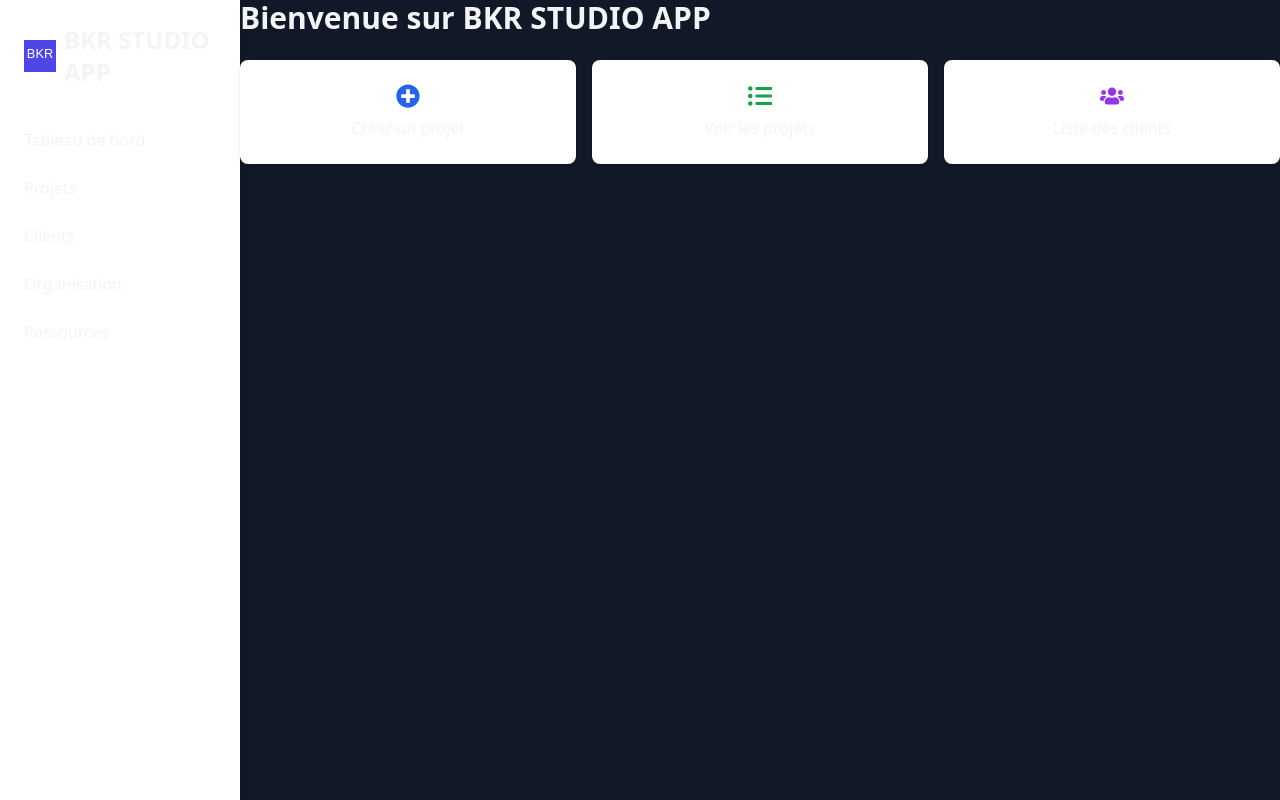
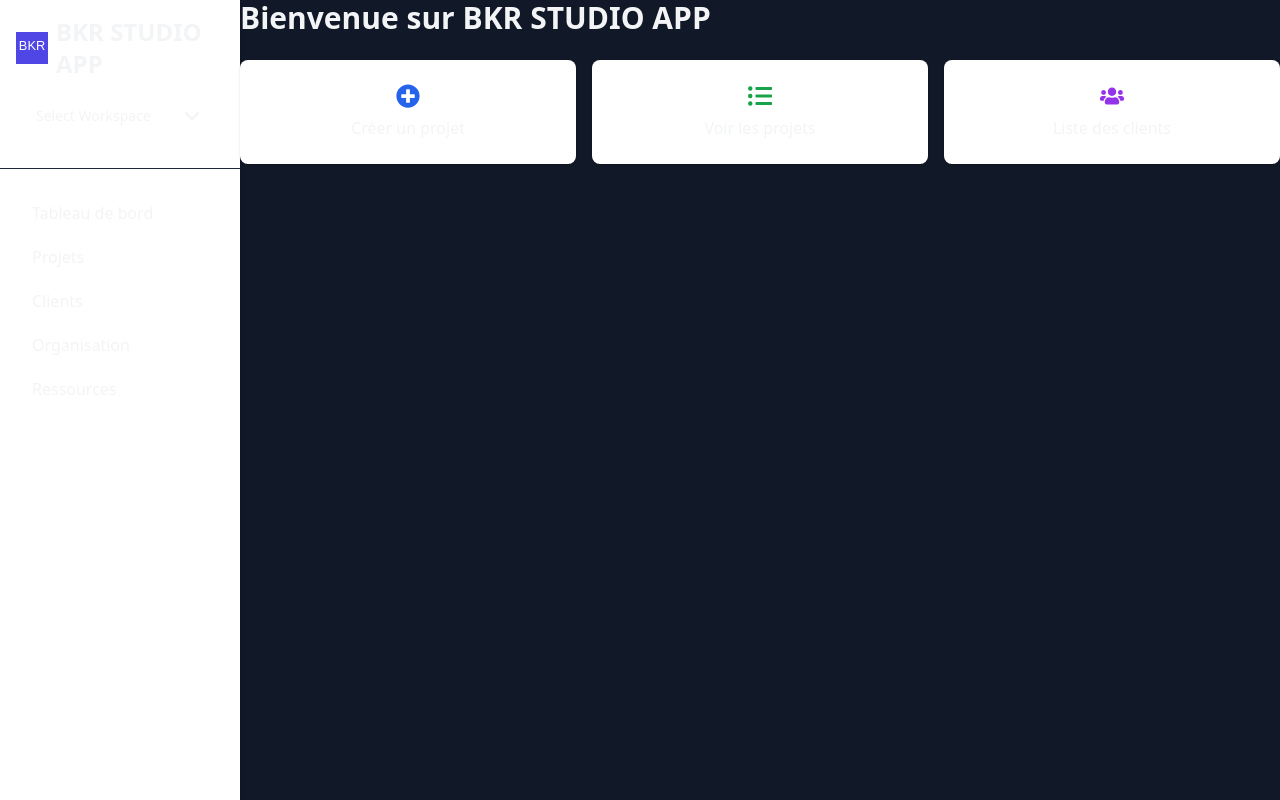
Before and after one commit to bakar-bkr-studio/app-gestion-auto-entreprise, a Next.js app: page / in a window 1280 px wide. Built offline with nearby package versions, Linux system fonts and the light colour scheme.

Commit message:
Add shadcn sidebar components and update layout

```diff
--- a/app/layout.tsx
+++ b/app/layout.tsx
@@ -1,6 +1,21 @@
 import '../styles/globals.css';
 import Link from 'next/link';
 import Image from 'next/image';
+import { ChevronDown } from 'lucide-react';
+
+import {
+  Sidebar,
+  SidebarHeader,
+  SidebarMenu,
+  SidebarMenuItem,
+  SidebarMenuButton,
+} from '@/components/ui/sidebar';
+import {
+  DropdownMenu,
+  DropdownMenuTrigger,
+  DropdownMenuContent,
+  DropdownMenuItem,
+} from '@/components/ui/dropdown-menu';
 
 import { ReactNode } from 'react';
 import { ProjectsProvider } from '../components/ProjectsProvider';
@@ -9,19 +24,61 @@ export default function RootLayout({ children }: { children: ReactNode }) {
   return (
     <html lang="fr" className="dark">
       <body className="flex min-h-screen bg-gray-900 text-gray-100 dark:bg-gray-900 dark:text-gray-100">
-        <aside className="w-60 flex-col bg-white dark:bg-gray-800 shadow-md">
-          <div className="flex items-center space-x-2 p-6 text-2xl font-bold">
-            <Image src="/logo.svg" width={32} height={32} alt="logo" />
-            <span>BKR STUDIO APP</span>
-          </div>
-          <nav className="mt-2 flex flex-col space-y-2 flex-1">
-            <Link className="px-6 py-2 hover:bg-gray-100 dark:hover:bg-gray-700" href="/">Tableau de bord</Link>
-            <Link className="px-6 py-2 hover:bg-gray-100 dark:hover:bg-gray-700" href="/projects">Projets</Link>
-            <Link className="px-6 py-2 hover:bg-gray-100 dark:hover:bg-gray-700" href="/clients">Clients</Link>
-            <Link className="px-6 py-2 hover:bg-gray-100 dark:hover:bg-gray-700" href="/organisation">Organisation</Link>
-            <Link className="px-6 py-2 hover:bg-gray-100 dark:hover:bg-gray-700" href="/ressources">Ressources</Link>
-          </nav>
-        </aside>
+        <Sidebar>
+          <SidebarHeader>
+            <div className="flex items-center space-x-2 text-2xl font-bold">
+              <Image src="/logo.svg" width={32} height={32} alt="logo" />
+              <span>BKR STUDIO APP</span>
+            </div>
+            <SidebarMenu>
+              <SidebarMenuItem>
+                <DropdownMenu>
+                  <DropdownMenuTrigger asChild>
+                    <SidebarMenuButton>
+                      Select Workspace
+                      <ChevronDown className="ml-auto" />
+                    </SidebarMenuButton>
+                  </DropdownMenuTrigger>
+                  <DropdownMenuContent className="w-[--radix-popper-anchor-width]">
+                    <DropdownMenuItem>
+                      <span>Acme Inc</span>
+                    </DropdownMenuItem>
+                    <DropdownMenuItem>
+                      <span>Acme Corp.</span>
+                    </DropdownMenuItem>
+                  </DropdownMenuContent>
+                </DropdownMenu>
+              </SidebarMenuItem>
+            </SidebarMenu>
+          </SidebarHeader>
+          <SidebarMenu className="mt-2 flex-1">
+            <SidebarMenuItem>
+              <Link className="block px-6 py-2 hover:bg-gray-100 dark:hover:bg-gray-700" href="/">
+                Tableau de bord
+              </Link>
+            </SidebarMenuItem>
+            <SidebarMenuItem>
+              <Link className="block px-6 py-2 hover:bg-gray-100 dark:hover:bg-gray-700" href="/projects">
+                Projets
+              </Link>
+            </SidebarMenuItem>
+            <SidebarMenuItem>
+              <Link className="block px-6 py-2 hover:bg-gray-100 dark:hover:bg-gray-700" href="/clients">
+                Clients
+              </Link>
+            </SidebarMenuItem>
+            <SidebarMenuItem>
+              <Link className="block px-6 py-2 hover:bg-gray-100 dark:hover:bg-gray-700" href="/organisation">
+                Organisation
+              </Link>
+            </SidebarMenuItem>
+            <SidebarMenuItem>
+              <Link className="block px-6 py-2 hover:bg-gray-100 dark:hover:bg-gray-700" href="/ressources">
+                Ressources
+              </Link>
+            </SidebarMenuItem>
+          </SidebarMenu>
+        </Sidebar>
         <ProjectsProvider>
           <main className="flex-1">{children}</main>
         </ProjectsProvider>
--- /dev/null
+++ b/components/ui/dropdown-menu.tsx
@@ -0,0 +1,86 @@
+import * as React from 'react'
+import * as DropdownMenuPrimitive from '@radix-ui/react-dropdown-menu'
+
+import { cn } from '../lib/utils'
+
+const DropdownMenu = DropdownMenuPrimitive.Root
+const DropdownMenuTrigger = DropdownMenuPrimitive.Trigger
+const DropdownMenuGroup = DropdownMenuPrimitive.Group
+const DropdownMenuPortal = DropdownMenuPrimitive.Portal
+const DropdownMenuSub = DropdownMenuPrimitive.Sub
+const DropdownMenuSubTrigger = React.forwardRef<
+  React.ElementRef<typeof DropdownMenuPrimitive.SubTrigger>,
+  React.ComponentPropsWithoutRef<typeof DropdownMenuPrimitive.SubTrigger>
+>(({ className, inset, ...props }, ref) => (
+  <DropdownMenuPrimitive.SubTrigger
+    ref={ref}
+    className={cn(
+      'flex cursor-default select-none items-center rounded-sm px-2 py-1.5 text-sm outline-none focus:bg-accent focus:text-accent-foreground data-[state=open]:bg-accent data-[state=open]:text-accent-foreground',
+      inset && 'pl-8',
+      className
+    )}
+    {...props}
+  />
+))
+DropdownMenuSubTrigger.displayName = DropdownMenuPrimitive.SubTrigger.displayName
+
+const DropdownMenuSubContent = React.forwardRef<
+  React.ElementRef<typeof DropdownMenuPrimitive.SubContent>,
+  React.ComponentPropsWithoutRef<typeof DropdownMenuPrimitive.SubContent>
+>(({ className, ...props }, ref) => (
+  <DropdownMenuPrimitive.SubContent
+    ref={ref}
+    className={cn(
+      'z-50 min-w-[8rem] overflow-hidden rounded-md border bg-popover p-1 text-popover-foreground shadow-md data-[state=open]:animate-in data-[state=closed]:animate-out data-[state=closed]:fade-out-0 data-[state=open]:fade-in-0',
+      className
+    )}
+    {...props}
+  />
+))
+DropdownMenuSubContent.displayName = DropdownMenuPrimitive.SubContent.displayName
+
+const DropdownMenuContent = React.forwardRef<
+  React.ElementRef<typeof DropdownMenuPrimitive.Content>,
+  React.ComponentPropsWithoutRef<typeof DropdownMenuPrimitive.Content>
+>(({ className, sideOffset = 4, ...props }, ref) => (
+  <DropdownMenuPrimitive.Portal>
+    <DropdownMenuPrimitive.Content
+      ref={ref}
+      sideOffset={sideOffset}
+      className={cn(
+        'z-50 min-w-[8rem] overflow-hidden rounded-md border bg-popover p-1 text-popover-foreground shadow-md data-[state=open]:animate-in data-[state=closed]:animate-out data-[state=closed]:fade-out-0 data-[state=open]:fade-in-0',
+        className
+      )}
+      {...props}
+    />
+  </DropdownMenuPrimitive.Portal>
+))
+DropdownMenuContent.displayName = DropdownMenuPrimitive.Content.displayName
+
+const DropdownMenuItem = React.forwardRef<
+  React.ElementRef<typeof DropdownMenuPrimitive.Item>,
+  React.ComponentPropsWithoutRef<typeof DropdownMenuPrimitive.Item>
+>(({ className, inset, ...props }, ref) => (
+  <DropdownMenuPrimitive.Item
+    ref={ref}
+    className={cn(
+      'relative flex cursor-default select-none items-center rounded-sm px-2 py-1.5 text-sm outline-none focus:bg-accent focus:text-accent-foreground data-[disabled]:pointer-events-none data-[disabled]:opacity-50',
+      inset && 'pl-8',
+      className
+    )}
+    {...props}
+  />
+))
+DropdownMenuItem.displayName = DropdownMenuPrimitive.Item.displayName
+
+export {
+  DropdownMenu,
+  DropdownMenuTrigger,
+  DropdownMenuContent,
+  DropdownMenuItem,
+  DropdownMenuGroup,
+  DropdownMenuPortal,
+  DropdownMenuSub,
+  DropdownMenuSubTrigger,
+  DropdownMenuSubContent,
+}
--- /dev/null
+++ b/components/ui/sidebar.tsx
@@ -0,0 +1,56 @@
+import * as React from 'react'
+
+import { cn } from '../lib/utils'
+
+const Sidebar = React.forwardRef<
+  HTMLDivElement,
+  React.HTMLAttributes<HTMLDivElement>
+>(({ className, ...props }, ref) => (
+  <div
+    ref={ref}
+    className={cn('flex flex-col w-60 bg-white dark:bg-gray-800 shadow-md', className)}
+    {...props}
+  />
+))
+Sidebar.displayName = 'Sidebar'
+
+const SidebarHeader = React.forwardRef<
+  HTMLDivElement,
+  React.HTMLAttributes<HTMLDivElement>
+>(({ className, ...props }, ref) => (
+  <div ref={ref} className={cn('border-b p-4', className)} {...props} />
+))
+SidebarHeader.displayName = 'SidebarHeader'
+
+const SidebarMenu = React.forwardRef<
+  HTMLUListElement,
+  React.HTMLAttributes<HTMLUListElement>
+>(({ className, ...props }, ref) => (
+  <ul ref={ref} className={cn('px-2 py-4 space-y-1', className)} {...props} />
+))
+SidebarMenu.displayName = 'SidebarMenu'
+
+const SidebarMenuItem = React.forwardRef<
+  HTMLLIElement,
+  React.HTMLAttributes<HTMLLIElement>
+>(({ className, ...props }, ref) => (
+  <li ref={ref} className={cn('list-none', className)} {...props} />
+))
+SidebarMenuItem.displayName = 'SidebarMenuItem'
+
+const SidebarMenuButton = React.forwardRef<
+  HTMLButtonElement,
+  React.ButtonHTMLAttributes<HTMLButtonElement>
+>(({ className, ...props }, ref) => (
+  <button
+    ref={ref}
+    className={cn(
+      'flex w-full items-center gap-2 rounded-md px-3 py-2 text-sm font-medium hover:bg-gray-100 dark:hover:bg-gray-700',
+      className
+    )}
+    {...props}
+  />
+))
+SidebarMenuButton.displayName = 'SidebarMenuButton'
+
+export { Sidebar, SidebarHeader, SidebarMenu, SidebarMenuItem, SidebarMenuButton }
```
